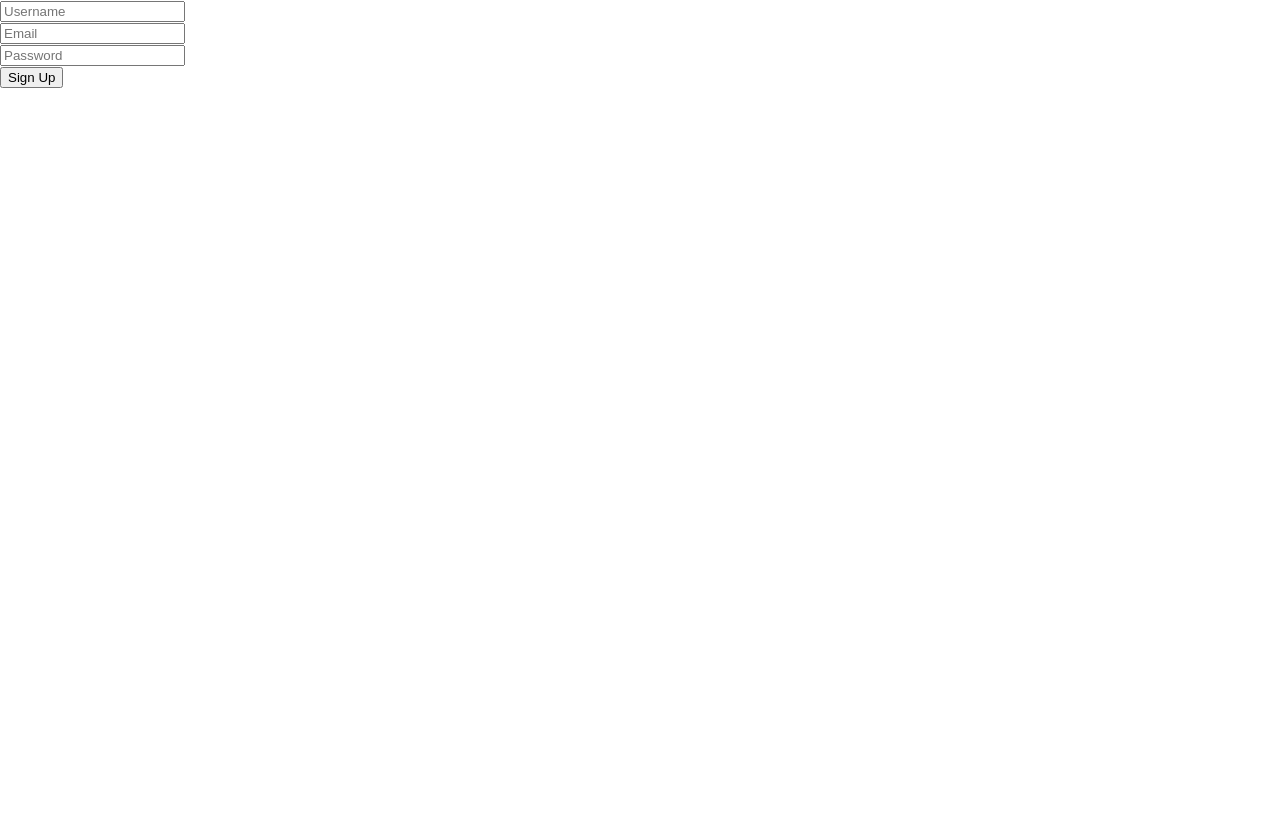
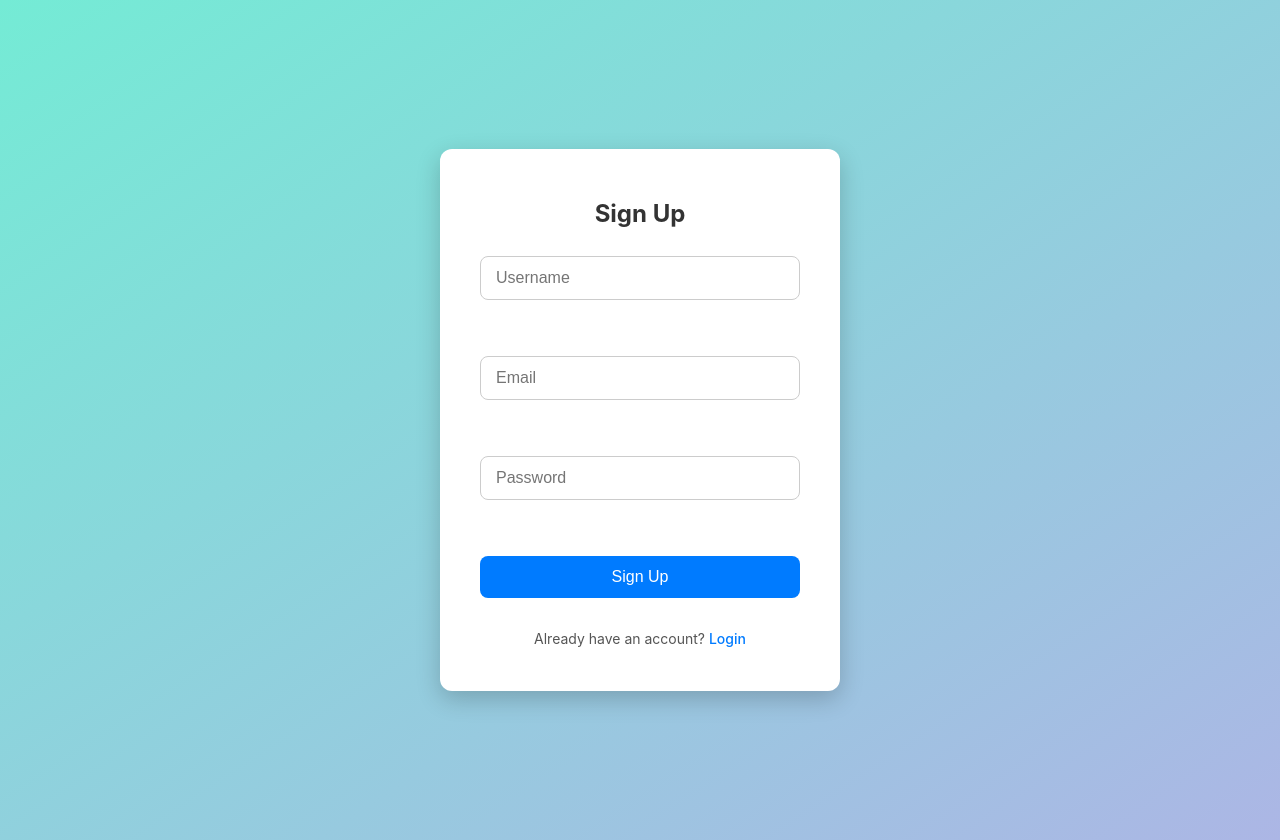
Before and after one commit to sathwik774444/Todo_2.0, a React (Create React App) app in the folder frontend/: page /signup in a window 1280 px wide. Before the commit the page ends 800 px from the top, so only its background shows below. Built offline with nearby package versions, Linux system fonts and the light colour scheme; no server answers; the HTML template or start-up script is replaced by a standard one.

Commit message:
Added the style for Login and Signup

```diff
--- a/frontend/src/pages/CategoryTodos.jsx
+++ b/frontend/src/pages/CategoryTodos.jsx
@@ -0,0 +1,27 @@
+import { useParams } from 'react-router-dom';
+import { useEffect, useState } from 'react';
+import axios from 'axios';
+
+const CategoryTodos = () => {
+  const { id } = useParams(); // category id
+  const [todos, setTodos] = useState([]);
+
+  useEffect(() => {
+    const fetchTodos = async () => {
+      const res = await axios.get(`/api/category/${id}/todos`);
+      setTodos(res.data);
+    };
+    fetchTodos();
+  }, [id]);
+
+  return (
+    <div>
+      <h2>Todo List</h2>
+      {todos.map((todo) => (
+        <div key={todo._id}>{todo.title}</div>
+      ))}
+    </div>
+  );
+};
+
+export default CategoryTodos;
--- a/frontend/src/pages/LoginPage.jsx
+++ b/frontend/src/pages/LoginPage.jsx
@@ -26,10 +26,10 @@ const LoginPage = () => {
   };
 
   return (
-    <div>
-      <h2>Login</h2>
-      <form onSubmit={handleLogin}>
-        <input
+     <div className="auth-container">
+    <form onSubmit={handleLogin} className="auth-form">
+      <h2 className="auth-title">Login</h2>
+      <input
           placeholder="Email"
           type="email"
           value={email}
@@ -41,12 +41,9 @@ const LoginPage = () => {
           value={password}
           onChange={(e) => setPassword(e.target.value)}
         /><br />
-        <button type="submit">Login</button>
-      </form>
-
-      <p style={{ marginTop: '10px' }}>
-        Don't have an account? <Link to="/signup">Sign up here</Link>
-      </p>
+      <button type="submit">Login</button>
+      <p className="auth-switch">Don't have an account?  <a href="/signup">SignUp</a></p>
+    </form>
     </div>
   );
 };
--- a/frontend/src/pages/SignupPage.jsx
+++ b/frontend/src/pages/SignupPage.jsx
@@ -1,46 +1,10 @@
-// import { useState, useContext } from 'react';
-// import { signup } from '../services/auth';
-// import { AuthContext } from '../context/AuthContext';
-// import { useNavigate } from 'react-router-dom';
-
-// const SignupPage = () => {
-//   const [form, setForm] = useState({ username: '', email: '', password: '' });
-//   const { loginUser } = useContext(AuthContext);
-//   const navigate = useNavigate();
-
-//   const handleChange = (e) => {
-//     setForm({ ...form, [e.target.name]: e.target.value });
-//   };
-
-//   const handleSignup = async (e) => {
-//     e.preventDefault();
-//     try {
-//       const res = await signup(form);
-//       loginUser(res.data);
-//       navigate('/');
-//     } catch (err) {
-//       alert('Signup failed.');
-//     }
-//   };
-
-//   return (
-//     <form onSubmit={handleSignup}>
-//       <h2>Sign Up</h2>
-//       <input name="username" placeholder="Username" onChange={handleChange} />
-//       <input name="email" placeholder="Email" onChange={handleChange} />
-//       <input name="password" type="password" placeholder="Password" onChange={handleChange} />
-//       <button type="submit">Sign Up</button>
-//     </form>
-//   );
-// };
-
-// export default SignupPage;
-
-
-
 import { signup } from '../services/auth';
 import { useState } from 'react';
 import { useNavigate } from 'react-router-dom';
+import "../styles/Auth.css"; // Import the CSS
+import React from "react";
+
+
 
 const SignupPage = () => {
   const [formData, setFormData] = useState({ username: '', email: '', password: '' });
@@ -68,9 +32,12 @@ const SignupPage = () => {
   };
 
   return (
-    <form onSubmit={handleSubmit}>
+    <div className="auth-container">
+    <form onSubmit={handleSubmit} className="auth-form">
+      <h2 className="auth-title">Sign Up</h2>
       <input
         placeholder="Username"
+        type="text"
         value={formData.name}
         onChange={(e) => setFormData({ ...formData, username: e.target.value })}
       /><br />
@@ -87,7 +54,9 @@ const SignupPage = () => {
         onChange={(e) => setFormData({ ...formData, password: e.target.value })}
       /><br />
       <button type="submit">Sign Up</button>
+      <p className="auth-switch">Already have an account? <a href="/login">Login</a></p>
     </form>
+    </div>
   );
 };
 
--- /dev/null
+++ b/frontend/src/styles/Auth.css
@@ -0,0 +1,74 @@
+/* Auth.css */
+
+.auth-container {
+  min-height: 100vh;
+  display: flex;
+  justify-content: center;
+  align-items: center;
+  background: linear-gradient(to bottom right, #74ebd5, #acb6e5);
+  padding: 20px;
+}
+
+.auth-form {
+  background: #ffffff;
+  padding: 30px 40px;
+  border-radius: 12px;
+  box-shadow: 0 8px 24px rgba(0, 0, 0, 0.2);
+  width: 100%;
+  max-width: 400px;
+  box-sizing: border-box;
+  display: flex;
+  flex-direction: column;
+  gap: 18px;
+}
+
+.auth-title {
+  text-align: center;
+  margin-bottom: 10px;
+  color: #333333;
+  font-size: 24px;
+}
+
+.auth-form input {
+  padding: 12px 15px;
+  border: 1px solid #ccc;
+  border-radius: 8px;
+  font-size: 16px;
+  transition: border-color 0.3s ease;
+}
+
+.auth-form input:focus {
+  border-color: #007bff;
+  outline: none;
+}
+
+.auth-form button {
+  background-color: #007bff;
+  color: white;
+  padding: 12px;
+  border: none;
+  border-radius: 8px;
+  font-size: 16px;
+  cursor: pointer;
+  transition: background-color 0.3s ease;
+}
+
+.auth-form button:hover {
+  background-color: #0056b3;
+}
+
+.auth-switch {
+  text-align: center;
+  font-size: 14px;
+  color: #555;
+}
+
+.auth-switch a {
+  color: #007bff;
+  text-decoration: none;
+  font-weight: 500;
+}
+
+.auth-switch a:hover {
+  text-decoration: underline;
+}
```
Also changed, not shown: frontend/src/components/TodoItem.jsx (+7 -0 lines), 1 other file (tests, documents, lock files or other folders).
